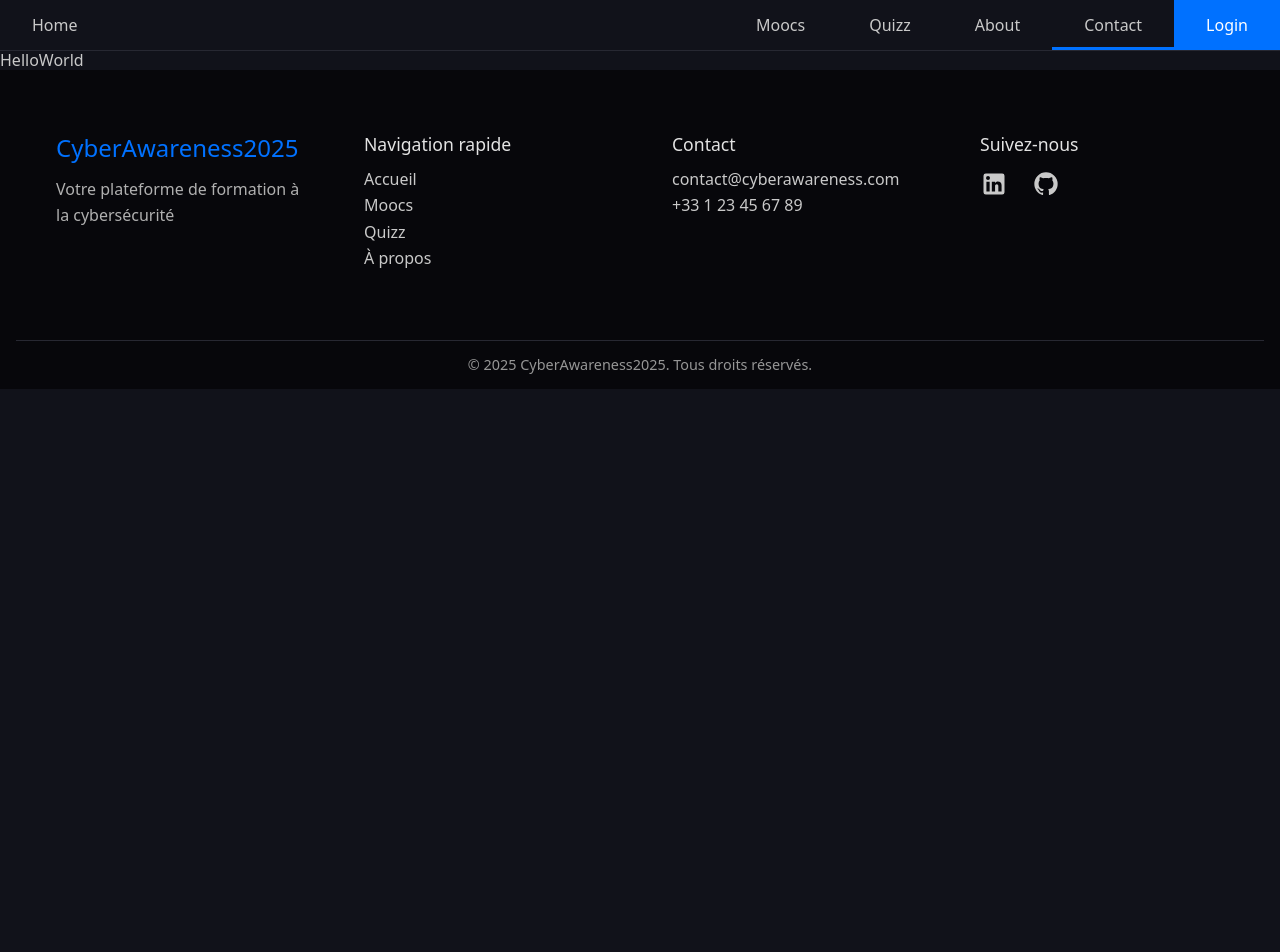
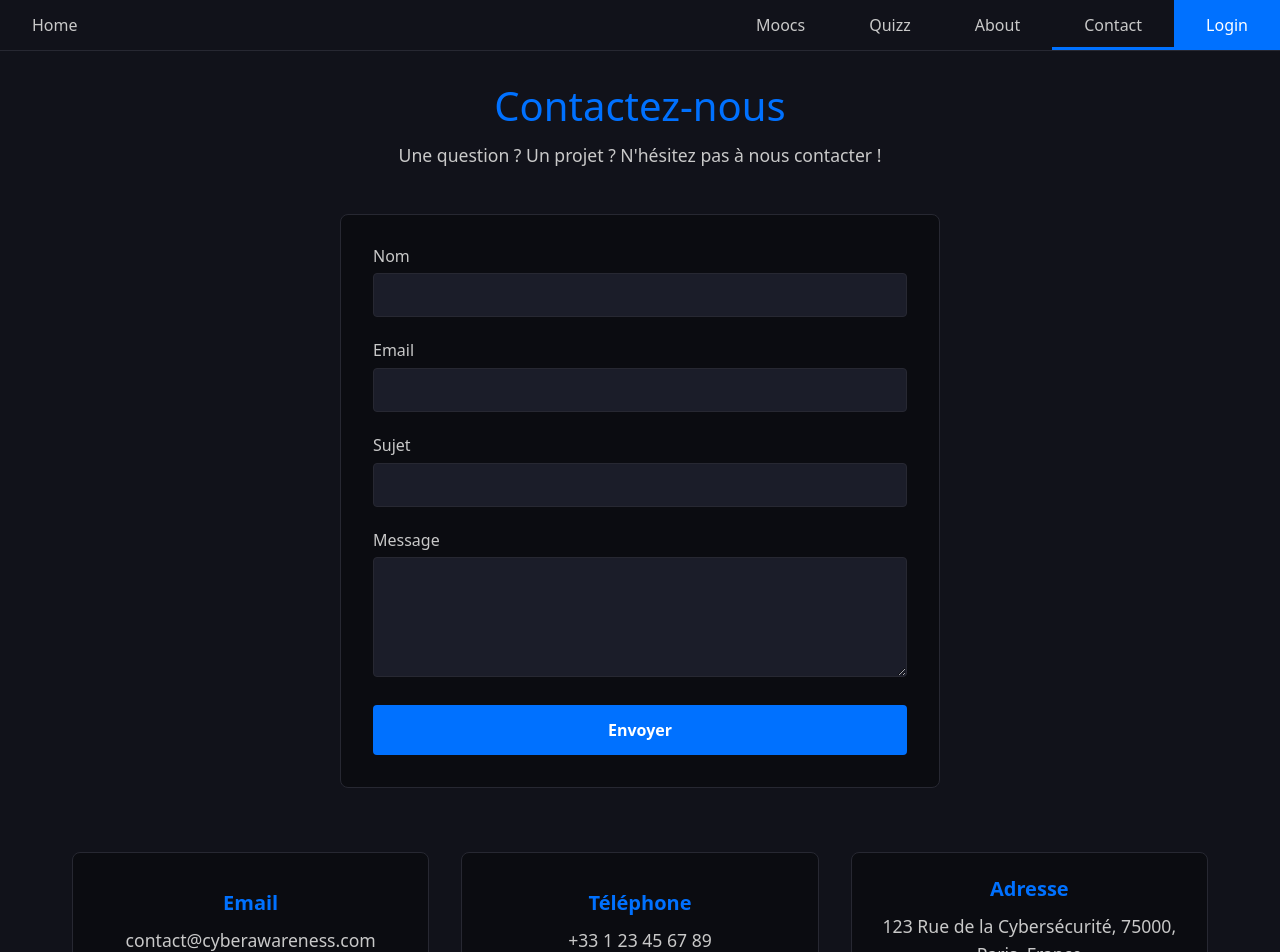
Before and after one commit to Kujundzic-Minel/CyberAwareness2025, a Nuxt app: page /Contact in a window 1280 px wide. Shown: the top 952 px of the page. Before the commit the page ends 800 px from the top, so only its background shows below. Built offline with nearby package versions, Linux system fonts and the light colour scheme.

Commit message:
📩 feat: add contact form with BEM methodology and SCSS structure

```diff
--- /dev/null
+++ b/components/ContactCard.vue
@@ -0,0 +1,53 @@
+<template>
+  <div class="contact-card">
+    <h3 class="contact-card__title">{{ title }}</h3>
+    <p class="contact-card__content">{{ content }}</p>
+  </div>
+</template>
+
+<script setup lang="ts">
+interface Props {
+  title: string;
+  content: string;
+}
+
+defineProps<Props>();
+</script>
+
+<style lang="scss" scoped>
+.contact-card {
+  padding: 1.5rem;
+  background-color: darken($primary-color, 3%);
+  border: 1px solid $hover-color;
+  border-radius: 8px;
+  text-align: center;
+  height: 100%;
+  display: flex;
+  flex-direction: column;
+  justify-content: center;
+  transition: all 150ms ease;
+
+  &:hover {
+    transform: translateY(-2px);
+    box-shadow: 0 4px 12px rgba(0, 0, 0, 0.1);
+  }
+
+  &__title {
+    color: $accent-color;
+    margin-bottom: 0.75rem;
+    font-size: 1.25rem;
+    font-weight: 600;
+  }
+
+  &__content {
+    color: $text-color;
+    line-height: 1.6;
+    margin: 0;
+    font-size: 1.1rem;
+
+    @media (max-width: 768px) {
+      font-size: 1rem;
+    }
+  }
+}
+</style>
--- /dev/null
+++ b/components/ContactForm.vue
@@ -0,0 +1,197 @@
+<template>
+  <form class="contact-form" @submit.prevent="handleSubmit">
+    <div class="contact-form__group">
+      <label for="name" class="contact-form__label">Nom</label>
+      <input
+        id="name"
+        v-model="form.name"
+        type="text"
+        class="contact-form__input"
+        required
+        :class="{ 'contact-form__input--error': errors.name }"
+      />
+      <span v-if="errors.name" class="contact-form__error">{{
+        errors.name
+      }}</span>
+    </div>
+
+    <div class="contact-form__group">
+      <label for="email" class="contact-form__label">Email</label>
+      <input
+        id="email"
+        v-model="form.email"
+        type="email"
+        class="contact-form__input"
+        required
+        :class="{ 'contact-form__input--error': errors.email }"
+      />
+      <span v-if="errors.email" class="contact-form__error">{{
+        errors.email
+      }}</span>
+    </div>
+
+    <div class="contact-form__group">
+      <label for="subject" class="contact-form__label">Sujet</label>
+      <input
+        id="subject"
+        v-model="form.subject"
+        type="text"
+        class="contact-form__input"
+        required
+        :class="{ 'contact-form__input--error': errors.subject }"
+      />
+      <span v-if="errors.subject" class="contact-form__error">{{
+        errors.subject
+      }}</span>
+    </div>
+
+    <div class="contact-form__group">
+      <label for="message" class="contact-form__label">Message</label>
+      <textarea
+        id="message"
+        v-model="form.message"
+        class="contact-form__input contact-form__input--textarea"
+        required
+        rows="5"
+        :class="{ 'contact-form__input--error': errors.message }"
+      />
+      <span v-if="errors.message" class="contact-form__error">{{
+        errors.message
+      }}</span>
+    </div>
+
+    <button type="submit" class="contact-form__submit">
+      {{ isSubmitting ? 'Envoi en cours...' : 'Envoyer' }}
+    </button>
+  </form>
+</template>
+
+<script setup lang="ts">
+const form = ref({
+  name: '',
+  email: '',
+  subject: '',
+  message: '',
+});
+
+const errors = ref({
+  name: '',
+  email: '',
+  subject: '',
+  message: '',
+});
+
+const isSubmitting = ref(false);
+
+const validateEmail = (email: string) => {
+  return /^[^\s@]+@[^\s@]+\.[^\s@]+$/.test(email);
+};
+
+const handleSubmit = async () => {
+  errors.value = { name: '', email: '', subject: '', message: '' };
+
+  if (form.value.name.length < 2) {
+    errors.value.name = 'Le nom doit contenir au moins 2 caractères';
+  }
+  if (!validateEmail(form.value.email)) {
+    errors.value.email = 'Email invalide';
+  }
+  if (form.value.subject.length < 3) {
+    errors.value.subject = 'Le sujet doit contenir au moins 3 caractères';
+  }
+  if (form.value.message.length < 10) {
+    errors.value.message = 'Le message doit contenir au moins 10 caractères';
+  }
+
+  if (Object.values(errors.value).some((error) => error !== '')) {
+    return;
+  }
+
+  isSubmitting.value = true;
+
+  try {
+    await new Promise((resolve) => setTimeout(resolve, 1000));
+    form.value = { name: '', email: '', subject: '', message: '' };
+    alert('Message envoyé avec succès!');
+  } catch {
+    alert("Erreur lors de l'envoi du message");
+  } finally {
+    isSubmitting.value = false;
+  }
+};
+</script>
+
+<style lang="scss" scoped>
+.contact-form {
+  max-width: 600px;
+  margin: 0 auto;
+  padding: 2rem;
+  background-color: darken($primary-color, 3%);
+  border: 1px solid $hover-color;
+  border-radius: 8px;
+
+  &__group {
+    margin-bottom: 1.5rem;
+  }
+
+  &__label {
+    display: block;
+    margin-bottom: 0.5rem;
+    color: $text-color;
+    font-weight: 500;
+  }
+
+  &__input {
+    width: 100%;
+    padding: 0.75rem 1rem;
+    border: 1px solid $hover-color;
+    border-radius: 4px;
+    background-color: lighten($primary-color, 5%);
+    color: $text-color;
+    transition: all 150ms ease;
+
+    &:focus {
+      outline: none;
+      border-color: $accent-color;
+      box-shadow: 0 0 0 2px rgba($accent-color, 0.1);
+    }
+
+    &--error {
+      border-color: #ff4444;
+    }
+
+    &--textarea {
+      resize: vertical;
+      min-height: 120px;
+    }
+  }
+
+  &__error {
+    display: block;
+    margin-top: 0.5rem;
+    color: #ff4444;
+    font-size: 0.875rem;
+  }
+
+  &__submit {
+    width: 100%;
+    padding: 1rem;
+    background-color: $accent-color;
+    color: white;
+    border: none;
+    border-radius: 4px;
+    font-weight: 600;
+    cursor: pointer;
+    transition: background-color 150ms ease;
+
+    &:hover {
+      background-color: darken($accent-color, 10%);
+    }
+
+    &:disabled {
+      opacity: 0.7;
+      cursor: not-allowed;
+    }
+  }
+}
+</style>
--- a/pages/Contact.vue
+++ b/pages/Contact.vue
@@ -1,7 +1,77 @@
 <template>
-  <div>HelloWorld</div>
+  <main class="contact">
+    <div class="contact__header">
+      <h1 class="contact__title">Contactez-nous</h1>
+      <p class="contact__subtitle">
+        Une question ? Un projet ? N'hésitez pas à nous contacter !
+      </p>
+    </div>
+    <ContactForm />
+    <div class="contact__info">
+      <ContactCard
+        v-for="card in contactCards"
+        :key="card.id"
+        :title="card.title"
+        :content="card.content"
+      />
+    </div>
+  </main>
 </template>
 
-<script setup lang="ts"></script>
+<script setup lang="ts">
+interface ContactCardData {
+  id: number;
+  title: string;
+  content: string;
+}
 
-<style lang="scss" scoped></style>
+const contactCards = ref<ContactCardData[]>([
+  {
+    id: 1,
+    title: 'Email',
+    content: 'contact@cyberawareness.com',
+  },
+  {
+    id: 2,
+    title: 'Téléphone',
+    content: '+33 1 23 45 67 89',
+  },
+  {
+    id: 3,
+    title: 'Adresse',
+    content: '123 Rue de la Cybersécurité, 75000, Paris, France',
+  },
+]);
+</script>
+
+<style lang="scss" scoped>
+.contact {
+  max-width: 1200px;
+  margin: 0 auto;
+  padding: 2rem 1rem;
+
+  &__header {
+    text-align: center;
+    margin-bottom: 3rem;
+  }
+
+  &__title {
+    color: $accent-color;
+    font-size: 2.5rem;
+    margin-bottom: 1rem;
+  }
+
+  &__subtitle {
+    color: $text-color;
+    font-size: 1.1rem;
+  }
+
+  &__info {
+    margin-top: 4rem;
+    display: grid;
+    grid-template-columns: repeat(auto-fit, minmax(280px, 1fr));
+    gap: 2rem;
+    padding: 0 1rem;
+  }
+}
+</style>
```
